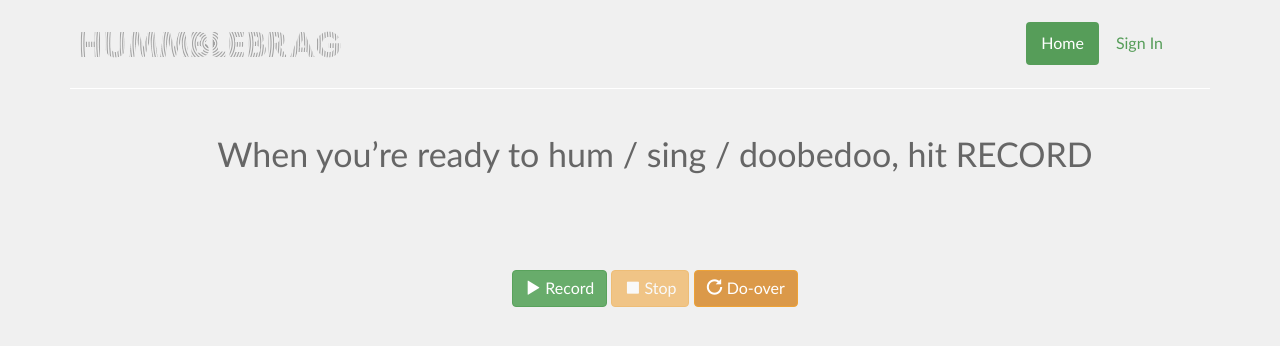
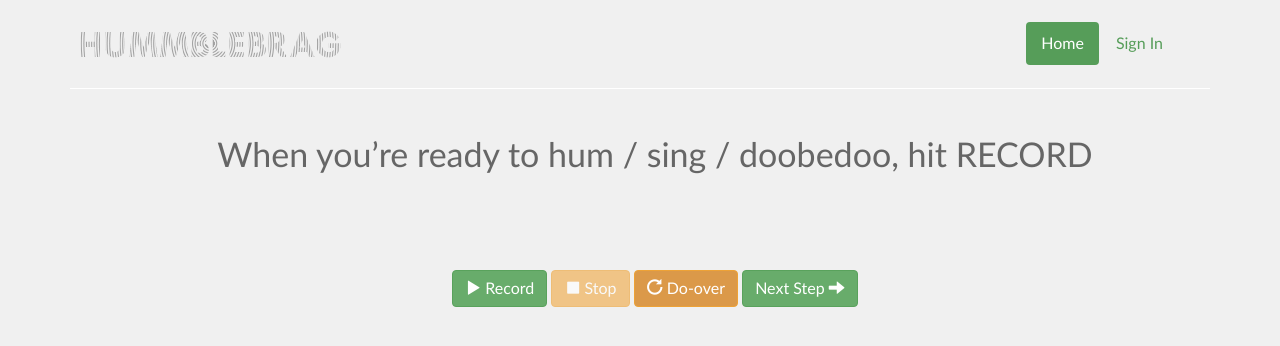
Before and after one commit to anabecker/hummblebrag, a PHP site: page /recorder.php in a window 1280 px wide. Shown: the top 346 px of the page. Run offline with PHP 8.4, Linux system fonts and the light colour scheme.

Commit message:
Changed recorder.php, added next step

```diff
--- a/recorder.php
+++ b/recorder.php
@@ -8,7 +8,7 @@
                                     <div id="record" class="btn btn-large btn-success"><span class="glyphicon glyphicon-play"></span> Record</div>
                                     <div id="stop" disabled class="btn btn-large btn-warning"><span class="glyphicon glyphicon-stop"></span> Stop</div>
                                     <div id="delete" class="btn btn-large btn-warning btn-brown"><span class="glyphicon glyphicon-repeat"></span> Do-over</div>
-
+                                     <div id="next" class="btn btn-large btn-success">Next Step <span class="glyphicon glyphicon-arrow-right"></span></div>
                                                                     <audio id="preview" controls></audio>
 
                                     <div id="container"></div>
@@ -58,6 +58,7 @@
         var record = document.getElementById('record');
         var stop = document.getElementById('stop');
         var deleteFiles = document.getElementById('delete');
+        var next = document.getElementById('next');
 
         var audio = document.querySelector('audio');
 
@@ -126,6 +127,12 @@
             deleteFiles.disabled = false;
         };
 
+        next.onclick = function() {
+            var nextStepURL = ('post.php?file=' + fileName)
+            window.location = nextStepURL;
+
+        }
+
         deleteFiles.onclick = function() {
             deleteAudioVideoFiles();
         };
@@ -172,8 +179,8 @@
 
         window.onbeforeunload = function() {
             if (!!fileName) {
-                deleteAudioVideoFiles();
-                return 'It seems that you\'ve not deleted audio/video files from the server.';
+                // deleteAudioVideoFiles();
+                // return 'It seems that you\'ve not deleted audio/video files from the server.';
             }
         };
         </script>
```
Lines whose indentation alone changed are shown as unchanged.
